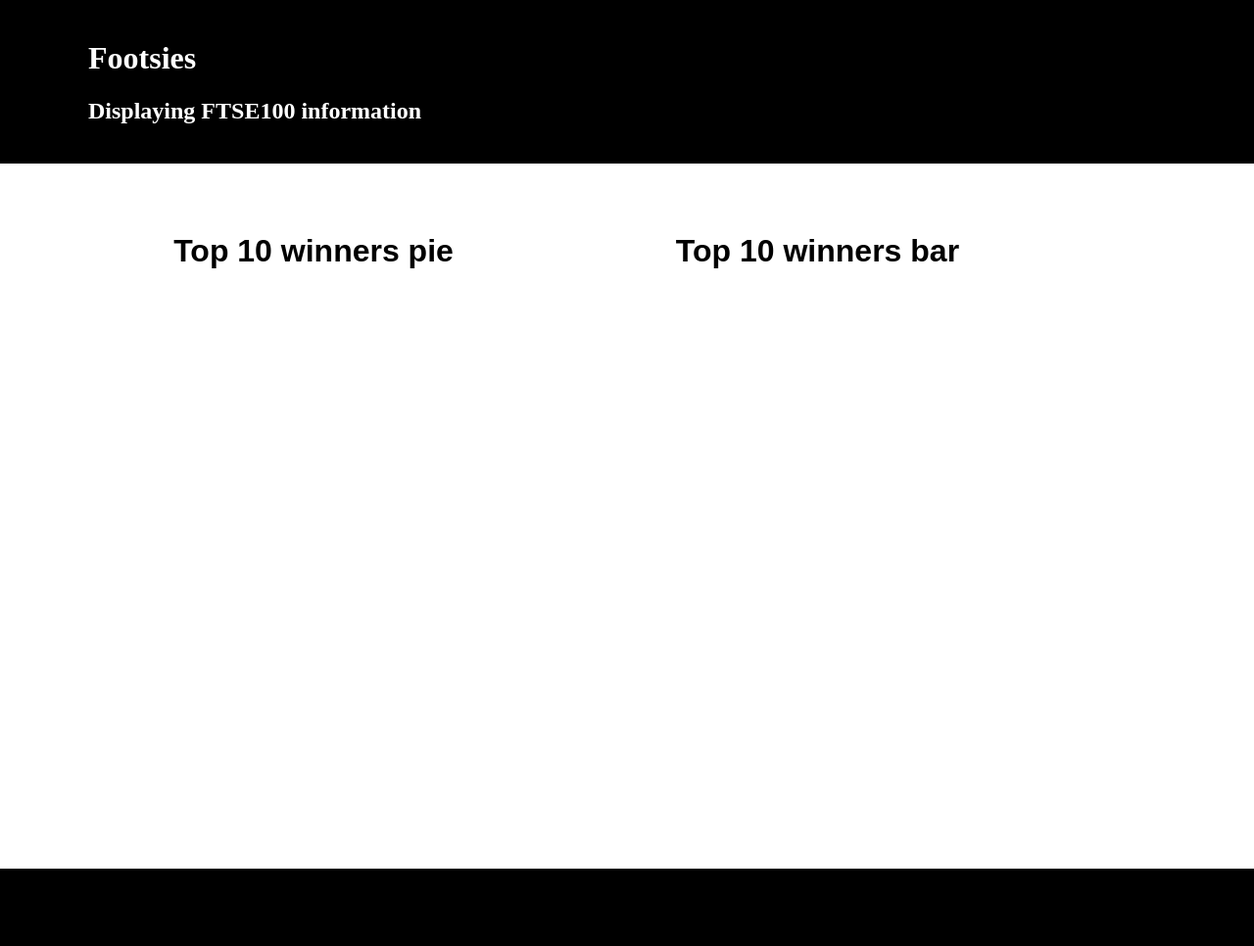
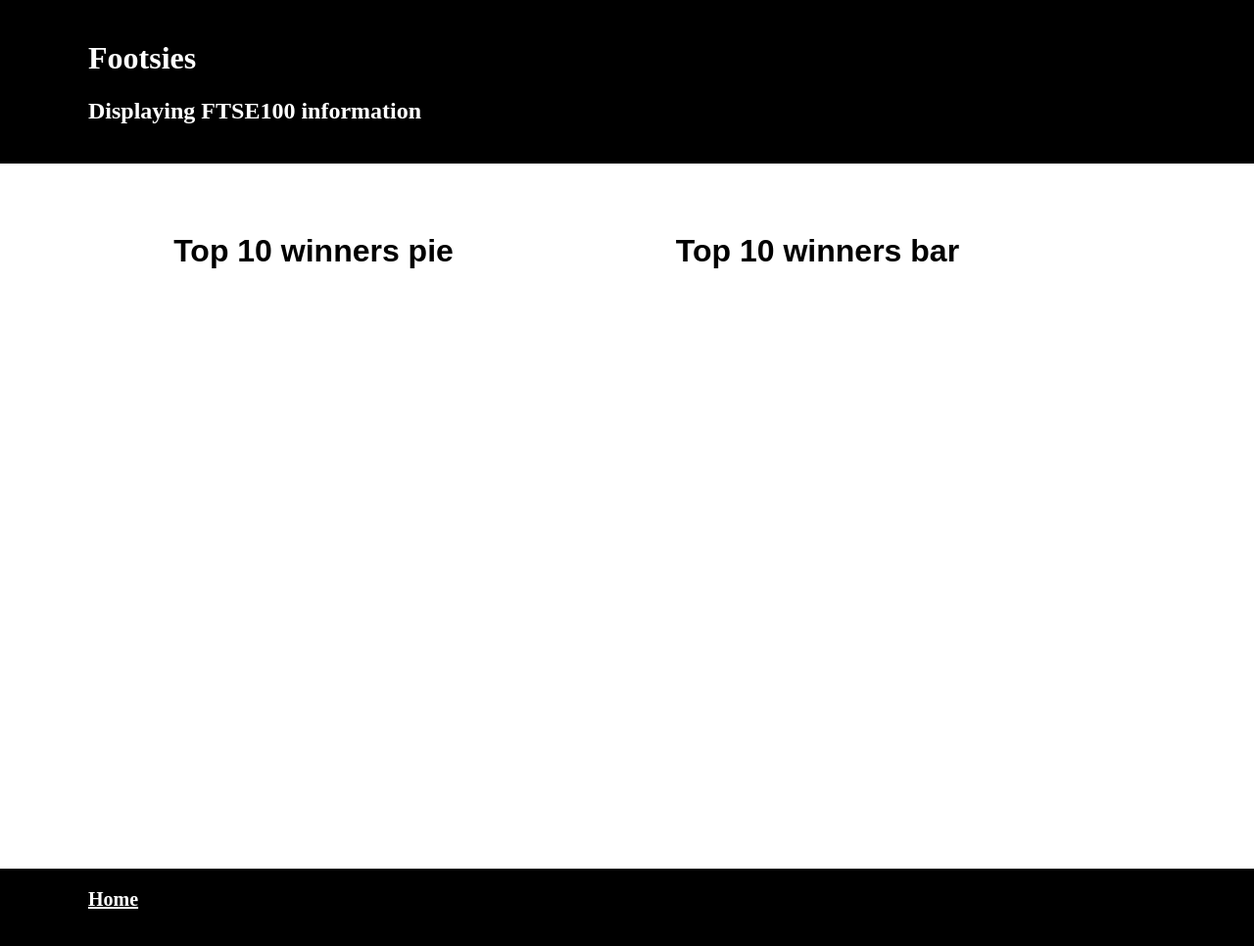
Before and after one commit to MichalPaszkiewicz/footsies, a plain HTML site: page index.html in a window 1280 px wide. Shown: the whole page at 98% size. Drawn offline with nearby package versions, Linux system fonts and the light colour scheme; no server answers.

Commit message:
Add link to home

```diff
--- a/index.html
+++ b/index.html
@@ -44,6 +44,9 @@
     <div class="push"></div>
   </div>
 <div class="footer">
+	<div class="panel-box">
+            <a href="http://www.michalpaszkiewicz.co.uk">Home</a>
+        </div>
 
 </div>
 
```
